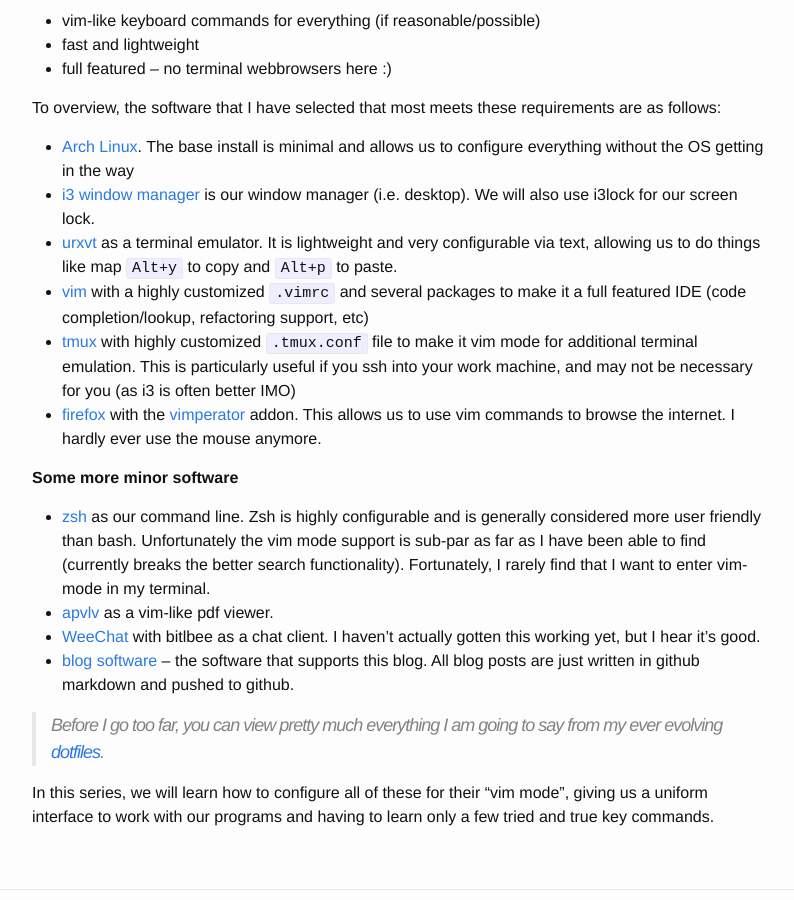
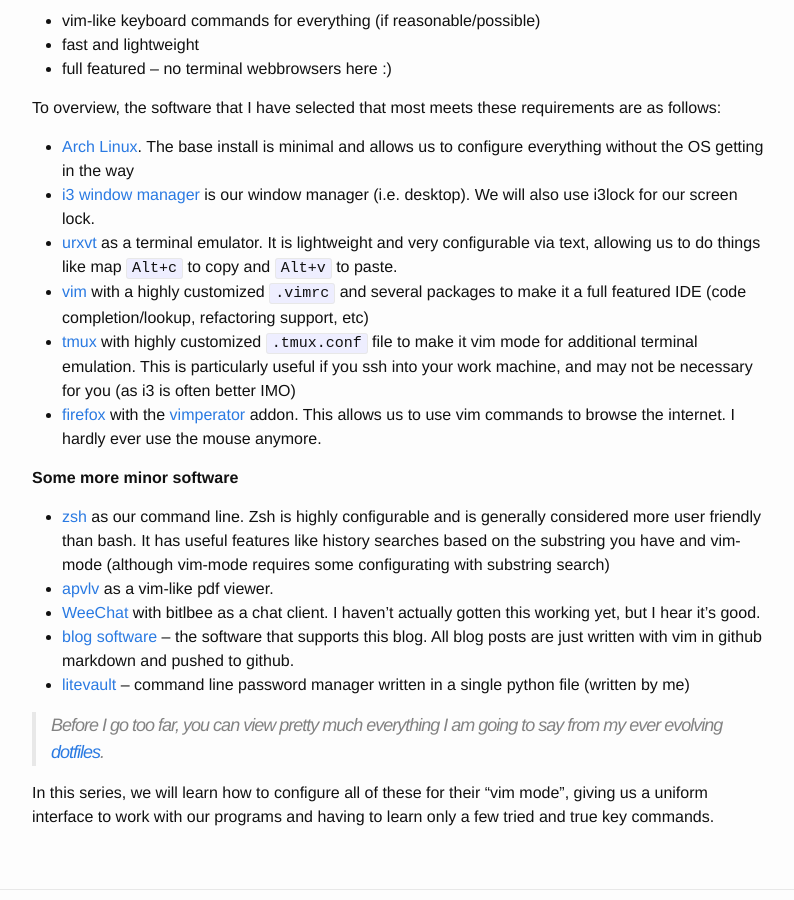
Before and after one commit to vitiral/vitiral.github.io, a Jekyll site: the page built from _posts/2015-09-07-i3-arch-promised-land-for-vimers.md, in a window 1280 px wide and 900 px high, scrolled down 907 px. Shown: the whole window, without its empty margins (238-1032 px from the left). Built offline with Jekyll 4.4.1, drawn with Linux system fonts in a browser that asks for light colours.

Commit message:
i3 writeup, promissed land edits

```diff
--- a/_posts/2015-09-07-i3-arch-promised-land-for-vimers.md
+++ b/_posts/2015-09-07-i3-arch-promised-land-for-vimers.md
@@ -23,16 +23,17 @@ So that is what these first several blogs will be about: the perfect desktop env
 To overview, the software that I have selected that most meets these requirements are as follows:
 - [Arch Linux](archlinux.org). The base install is minimal and allows us to configure everything without the OS getting in the way
 - [i3 window manager](https://i3wm.org/) is our window manager (i.e. desktop). We will also use i3lock for our screen lock.
-- [urxvt](https://wiki.archlinux.org/index.php/Rxvt-unicode) as a terminal emulator. It is lightweight and very configurable via text, allowing us to do things like map `Alt+y` to copy and `Alt+p` to paste.
+- [urxvt](https://wiki.archlinux.org/index.php/Rxvt-unicode) as a terminal emulator. It is lightweight and very configurable via text, allowing us to do things like map `Alt+c` to copy and `Alt+v` to paste.
 - [vim](https://wiki.archlinux.org/index.php/Vim) with a highly customized `.vimrc` and several packages to make it a full featured IDE (code completion/lookup, refactoring support, etc)
 - [tmux](https://wiki.archlinux.org/index.php/Tmux) with highly customized `.tmux.conf` file to make it vim mode for additional terminal emulation. This is particularly useful if you ssh into your work machine, and may not be necessary for you (as i3 is often better IMO)
 - [firefox](https://www.mozilla.org/en-US/firefox/desktop/) with the [vimperator](https://addons.mozilla.org/en-us/firefox/addon/vimperator/) addon. This allows us to use vim commands to browse the internet. I hardly ever use the mouse anymore.
 
 **Some more minor software**
-- [zsh](https://wiki.archlinux.org/index.php/Zsh) as our command line. Zsh is highly configurable and is generally considered more user friendly than bash. Unfortunately the vim mode support is sub-par as far as I have been able to find (currently breaks the better search functionality). Fortunately, I rarely find that I want to enter vim-mode in my terminal.
+- [zsh](https://wiki.archlinux.org/index.php/Zsh) as our command line. Zsh is highly configurable and is generally considered more user friendly than bash. It has useful features like history searches based on the substring you have and vim-mode (although vim-mode requires some configurating with substring search)
 - [apvlv](http://naihe2010.github.io/apvlv/) as a vim-like pdf viewer.
 - [WeeChat](https://weechat.org/) with bitlbee as a chat client. I haven't actually gotten this working yet, but I hear it's good.
-- [blog software](http://jekyllrb.com/) -- the software that supports this blog. All blog posts are just written in github markdown and pushed to github.
+- [blog software](http://jekyllrb.com/) -- the software that supports this blog. All blog posts are just written with vim in github markdown and pushed to github.
+- [litevault](https://github.com/vitiral/litevault) -- command line password manager written in a single python file (written by me)
 
 > Before I go too far, you can view pretty much everything I am going to say from my ever evolving [dotfiles](https://github.com/vitiral/dotfiles).
 
```
Also changed, not shown: _posts/2015-09-10-30-i3-vim-mode.md (added, +45 -0 lines).
